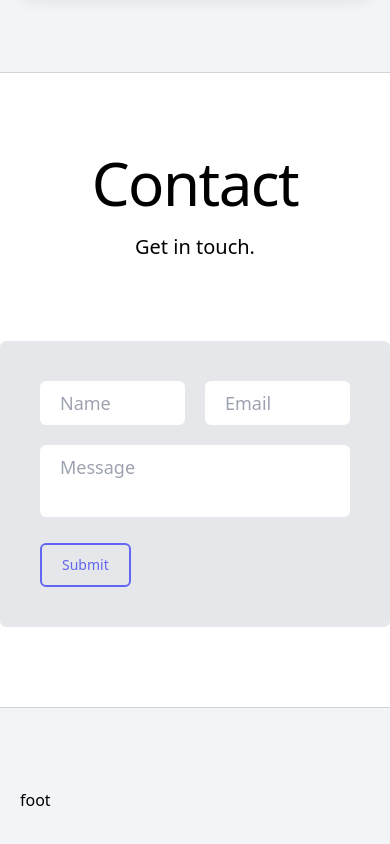
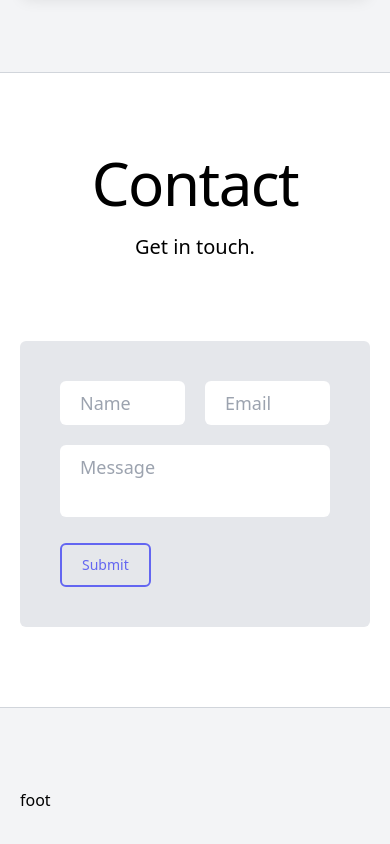
Before and after one commit to Goastio/portfolio-v3, a React (Create React App) app: page / in a window 390 px wide. Shown: the part 2459-3303 px from the top of the page. Built offline with nearby package versions, Linux system fonts and the light colour scheme.

Commit message:
mobile padding css

```diff
--- a/src/sections/Contact.js
+++ b/src/sections/Contact.js
@@ -1,10 +1,7 @@
 const Contact = () => {
-
-
-
   return (
     <section id="contact" className="bg-white py-20">
-      <div className="flex sm:flex-row flex-col max-w-screen-lg mx-auto w-full gap-20">
+      <div className="flex sm:flex-row flex-col max-w-screen-lg mx-auto px-5 sm:px-0 w-full gap-20">
         <div className="flex flex-col items-center">
           <h3 className="text-6xl font-medium tracking-tight mb-5">Contact</h3>
           <h2 className="text-xl">Get in touch.</h2>
```
